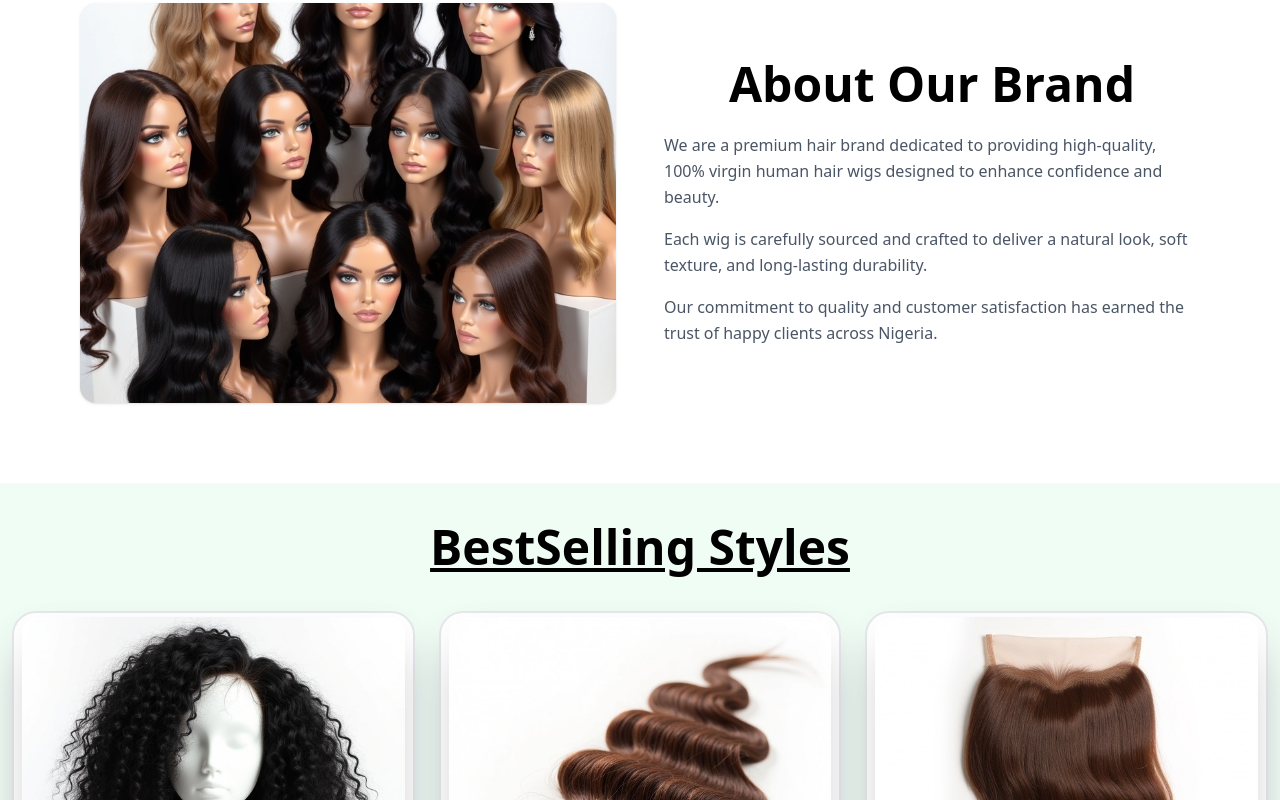
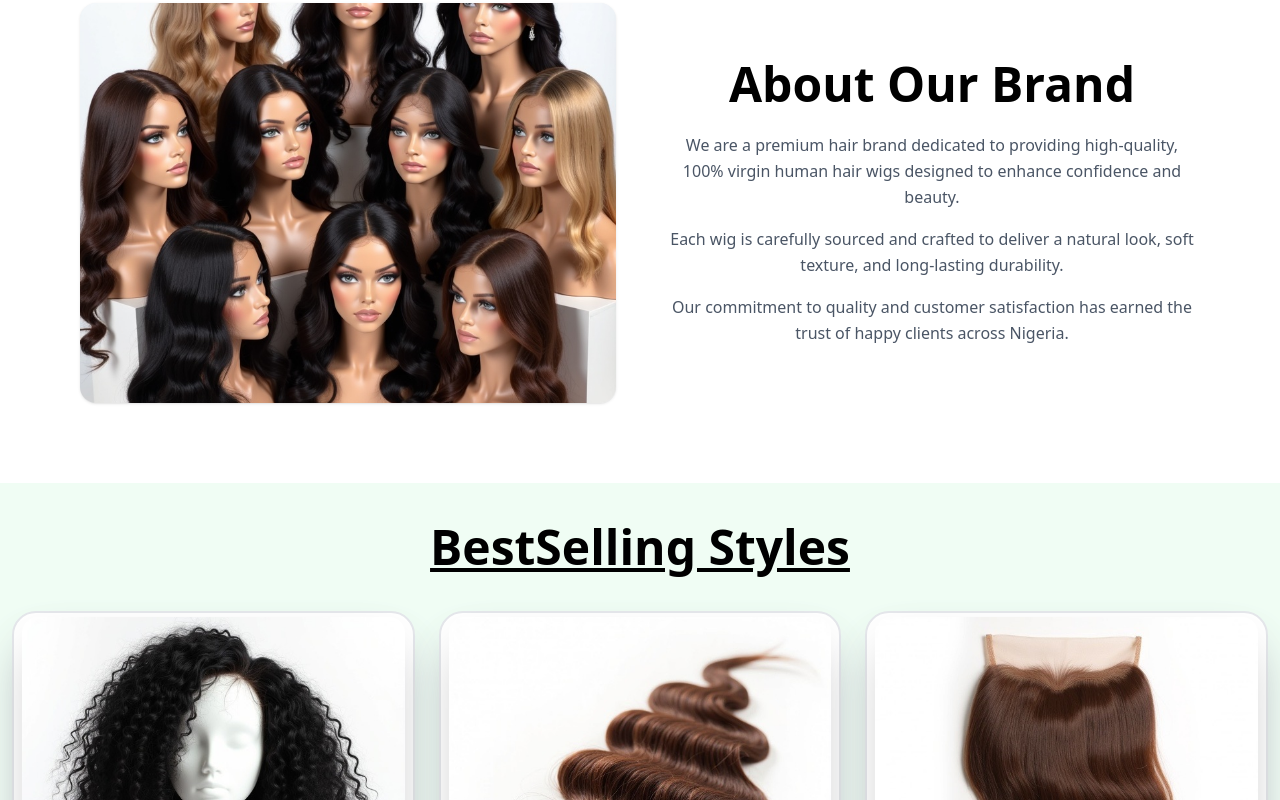
Before and after one commit to Taiwodaniel3116/Cmshairs, a React (Vite) app: page / in a window 1280 px wide. Shown: the part 740-1540 px from the top of the page. Built offline with nearby package versions, Linux system fonts and the light colour scheme.

Commit message:
UI update

```diff
--- a/src/components/About.jsx
+++ b/src/components/About.jsx
@@ -29,18 +29,18 @@ export default function AboutSection() {
             About Our Brand
           </h2>
 
-          <p className="text-gray-600 mb-4 leading-relaxed">
+          <p className="text-gray-600 mb-4 leading-relaxed text-center">
             We are a premium hair brand dedicated to providing high-quality,
             100% virgin human hair wigs designed to enhance confidence and
             beauty.
           </p>
 
-          <p className="text-gray-600 mb-4 leading-relaxed">
+          <p className="text-gray-600 mb-4 leading-relaxed text-center">
             Each wig is carefully sourced and crafted to deliver a natural
             look, soft texture, and long-lasting durability.
           </p>
 
-          <p className="text-gray-600 leading-relaxed">
+          <p className="text-gray-600 leading-relaxed text-center">
             Our commitment to quality and customer satisfaction has earned
             the trust of happy clients across Nigeria.
           </p>
--- a/src/components/Cta.jsx
+++ b/src/components/Cta.jsx
@@ -12,6 +12,7 @@ const Cta = () => {
     ${isVisible ? "opacity-100 translate-y-0" : "opacity-0 translate-y-10"}`}>
       <h2 className="font-bold text-4xl text-center m-auto w-[10ch] md:w-[20ch] xl:text-5xl">
         Shop Your Perfect Wig
+        <span className="animate-bounce">🛒</span>
       </h2>
 
       <p className="pt-5 text-[18px] text-center m-auto md:w-[50ch] xl:w-[55ch] xl:text-[20px]">
```
